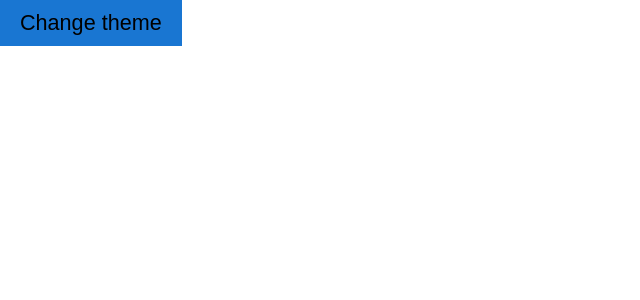
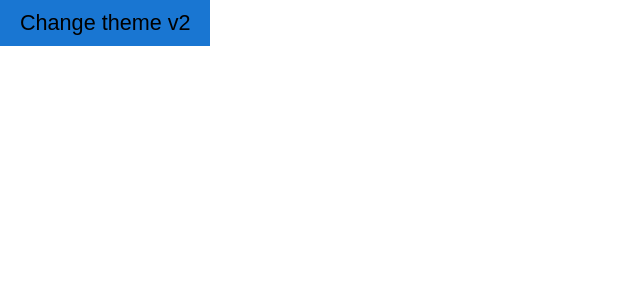
Before and after one commit to adjsky/very_cool_project, a Next.js app: page / in a window 1280 px wide. Shown: the top 300 px of the page, without its empty margins (0-640 px from the left). Built offline with nearby package versions, Linux system fonts and the light colour scheme.

Commit message:
Test update

```diff
--- a/pages/index.tsx
+++ b/pages/index.tsx
@@ -21,7 +21,7 @@ function Home(): JSX.Element {
         uiState.setTheme(uiState.theme == "light" ? "dark" : "light")
       }}
     >
-      Change theme
+      Change theme v2
     </Button>
   )
 }
--- a/public/sw.js
+++ b/public/sw.js
@@ -1,4 +1,4 @@
-const version = "v0.1"
+const version = "v0.2"
 const cacheName = "very_cool_project-" + version
 
 const contentToCache = ["/"]
```
